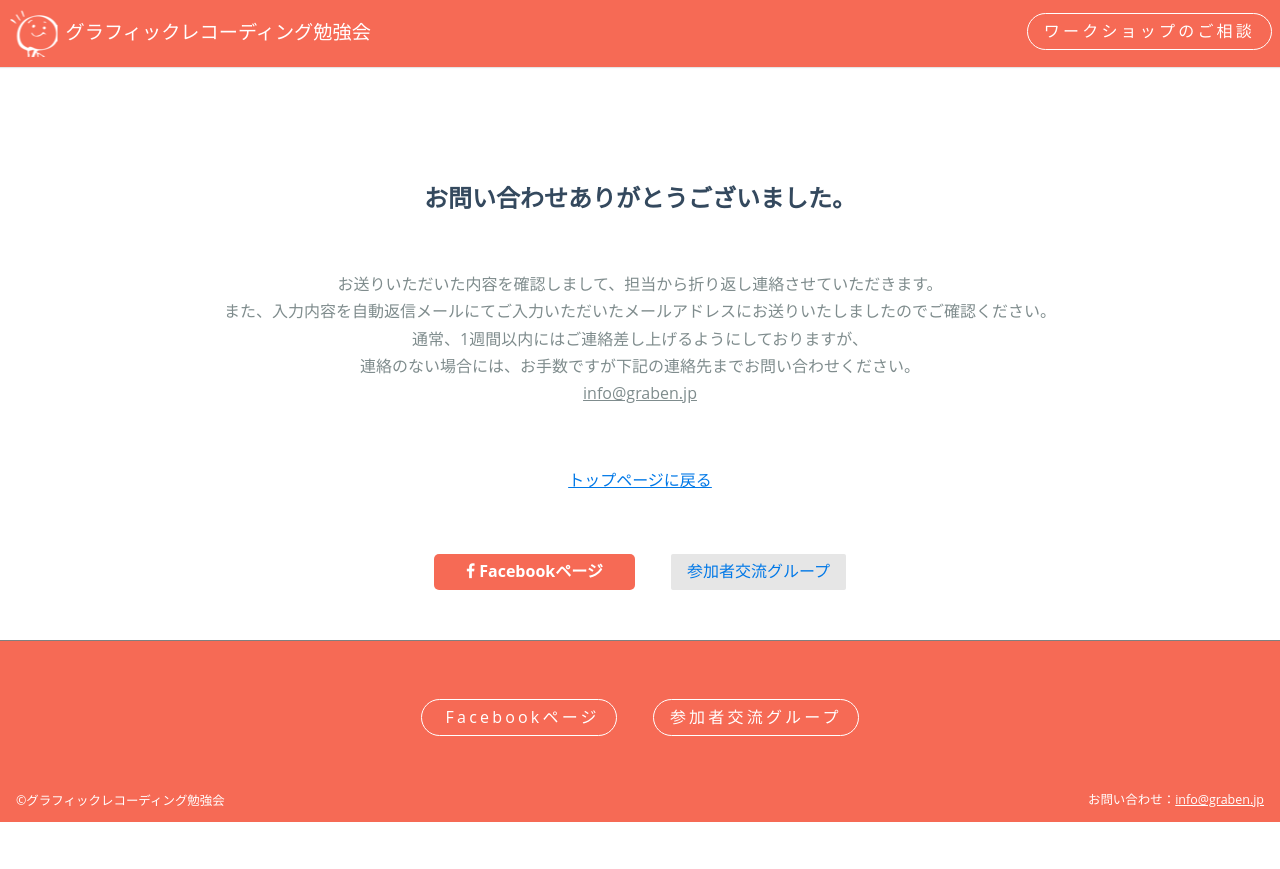
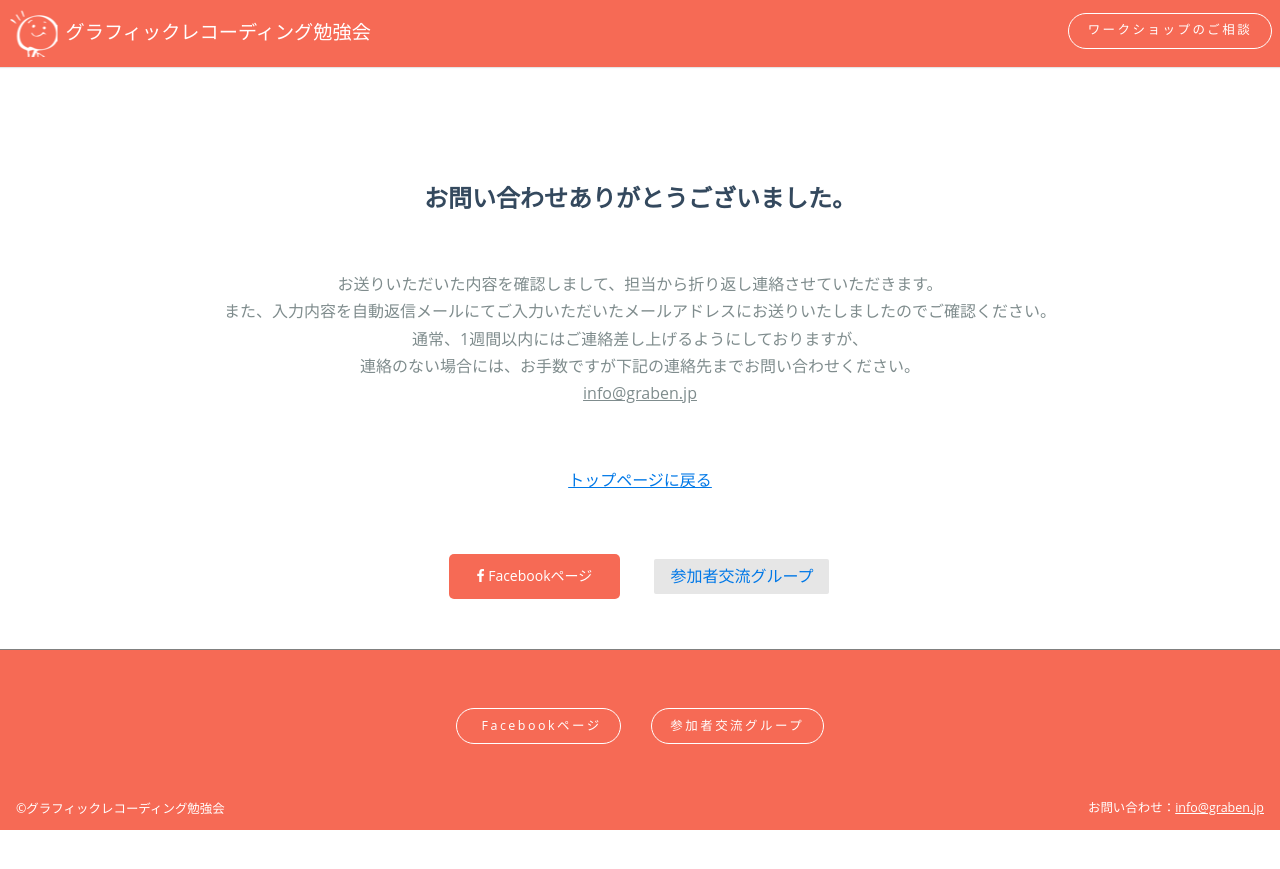
Before and after one commit to beijaflor/graben-site, a Jekyll site: the page built from thanks.html, in a window 1280 px wide. Shown: the top 869 px of the page. Built offline with Jekyll 4.4.1, drawn with Linux system fonts in a browser that asks for light colours; nearby versions of some CDN libraries.

Commit message:
fix design change by Wanami

```diff
--- a/_sass/_01.settings.scss
+++ b/_sass/_01.settings.scss
@@ -18,6 +18,8 @@ $color-link-hover:   #cc3300;
 // font-size
 $fs-xsmall: 0.60rem;
 $fs-small: 0.78rem;
+$fs-small: 0.78rem;
+$fs-msmall: 0.875rem;
 $fs-normal: 1rem;
 $fs-mlarge: 1.2rem;
 $fs-large: 1.6rem;
--- a/_sass/_05.compornents.scss
+++ b/_sass/_05.compornents.scss
@@ -34,6 +34,8 @@
     border-radius: 0;
     background-color: transparent;
     transition: background 0.3s linear;
+    font-size: $fs-small;
+    padding: 0.75em 1.5em;
 
     &:hover {
         background: rgba(255, 255, 255, 0.2);
@@ -178,7 +180,7 @@
     z-index: 1;
     overflow: hidden;
     width: 100%;
-    height: 40%;
+    height: 50%;
     top: 40px;
     left: 0;
     position: absolute !important;
@@ -188,7 +190,7 @@
 .splash {
     /* absolute center .splash within .splash-container */
     width: 80%;
-    height: 50%;
+    height: 60%;
     margin: auto;
     position: absolute;
     top: 100px; left: 0; bottom: 0; right: 0;
--- a/_sass/_06.theme.scss
+++ b/_sass/_06.theme.scss
@@ -23,10 +23,9 @@
 a.pure-button-primary {
     background-color: $color-base;
     color: white;
-    padding: 0.5em 2em;
+    padding: 1em 2em;
     border-radius: 5px;
-    font-size: $fs-normal;
-    font-weight: bold;
+    font-size: $fs-msmall;
 }
 
 
```
